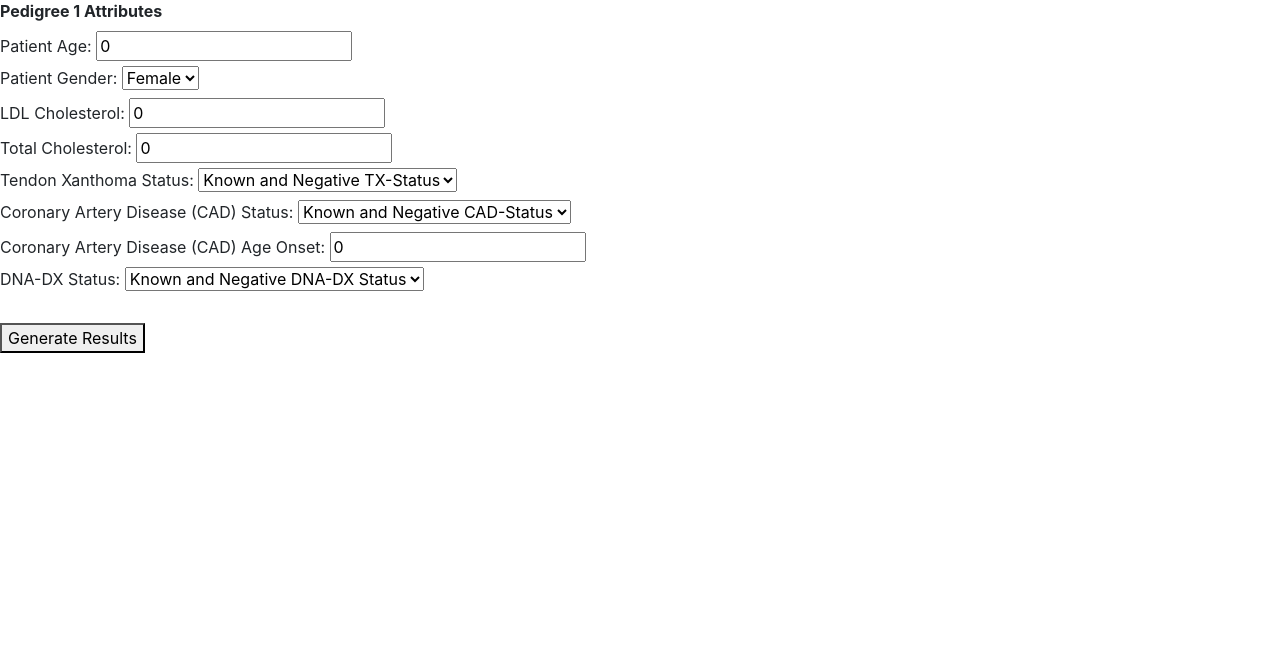
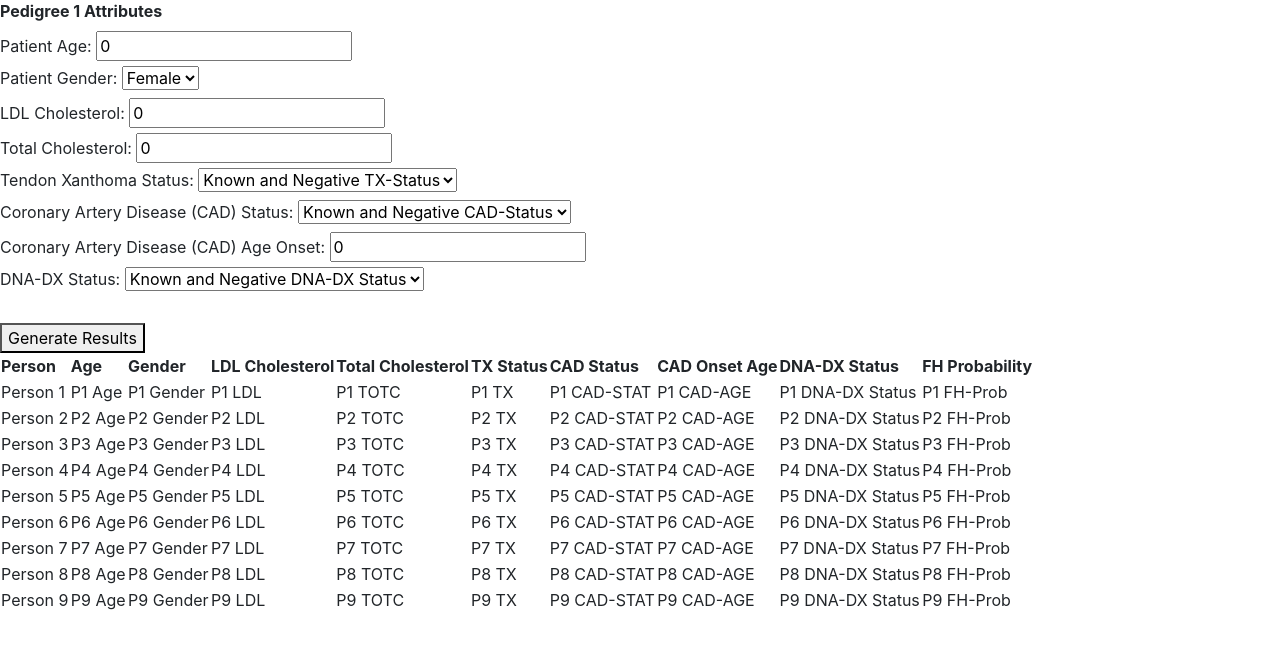
Before and after one commit to u1345653/FamilialHypercholesterolemiaApp, a Flask app: page / in a window 1280 px wide. Shown: the part 137-786 px from the top of the page. Run offline with Flask 2, Linux system fonts and the light colour scheme; parts of the project's set-up code (start-up, migrations or seed data) failed here and were passed over; some libraries are stand-ins or nearby versions.

Commit message:
State: Re-configuration of HTML to include page from beginning rather than waiting for first pedigree selection.

```diff
--- a/flaskr/templates/calc/index.html
+++ b/flaskr/templates/calc/index.html
@@ -36,6 +36,7 @@
 
 		<!-- Each Pedigree Members Respective Section of Form -->
 		<div id = "pedigree-attributes-all">
+			<form action = "{{ url_for('index') }}" method = "POST" id = "pedigree-attribute-form" name = "pedigree-attribute-form">
 
 				<!--Pedigree 1 (Grandmother on Parent 1 Side) Form Input -->
 				<div id = "ped1Attributes" class = "pedigreeAttributes">
@@ -523,6 +524,7 @@
 					<input type = "hidden" id = "ped9FhProb" name = "ped9FhProb" value = "0">
 				</div>
 
+			</form>
 		</div>
 
 		<input type = "hidden" id = "pedFamProb" name = "pedFamProb" value = "0">
@@ -530,32 +532,139 @@
 		<br>
 
 		<button id = "button" value = "Generate Results" onclick = createTable()>Generate Results</button><br>
-		</form>
-
 
 		<table id = "createdTable" class="createdTable">
-		<tr>
-			{% for col in column_names %}
-			<th>{{ col }}</th>
-			{% endfor %}
+			<tr id = "table-header">
+				<th>Person</th>
+				<th>Age</th>
+				<th>Gender</th>
+				<th>LDL Cholesterol</th>
+				<th>Total Cholesterol</th>
+				<th>TX Status</th>
+				<th>CAD Status</th>
+				<th>CAD Onset Age</th>
+				<th>DNA-DX Status</th>
+				<th>FH Probability</th>
+			</tr>
 
+			<tr id = "row-1">
+				<td>Person 1</td>
+				<td>P1 Age</td>
+				<td>P1 Gender</td>
+				<td>P1 LDL</td>
+				<td>P1 TOTC</td>
+				<td>P1 TX</td>
+				<td>P1 CAD-STAT</td>
+				<td>P1 CAD-AGE</td>
+				<td>P1 DNA-DX Status</td>
+				<td>P1 FH-Prob</td>
 			</tr>
-		{% for row in row_data %}
 
-		<tr>
-			{% for col, row_ in zip(column_names, row) %}
+			<tr id = "row-2">
+				<td>Person 2</td>
+				<td>P2 Age</td>
+				<td>P2 Gender</td>
+				<td>P2 LDL</td>
+				<td>P2 TOTC</td>
+				<td>P2 TX</td>
+				<td>P2 CAD-STAT</td>
+				<td>P2 CAD-AGE</td>
+				<td>P2 DNA-DX Status</td>
+				<td>P2 FH-Prob</td>
+			</tr>
 
-			<td>
-				{{ row_ }}
-			</td>
+			<tr id = "row-3">
+				<td>Person 3</td>
+				<td>P3 Age</td>
+				<td>P3 Gender</td>
+				<td>P3 LDL</td>
+				<td>P3 TOTC</td>
+				<td>P3 TX</td>
+				<td>P3 CAD-STAT</td>
+				<td>P3 CAD-AGE</td>
+				<td>P3 DNA-DX Status</td>
+				<td>P3 FH-Prob</td>
+			</tr>
 
-			{% endfor %}
+			<tr id = "row-4">
+				<td>Person 4</td>
+				<td>P4 Age</td>
+				<td>P4 Gender</td>
+				<td>P4 LDL</td>
+				<td>P4 TOTC</td>
+				<td>P4 TX</td>
+				<td>P4 CAD-STAT</td>
+				<td>P4 CAD-AGE</td>
+				<td>P4 DNA-DX Status</td>
+				<td>P4 FH-Prob</td>
+			</tr>
 
+			<tr id = "row-5">
+				<td>Person 5</td>
+				<td>P5 Age</td>
+				<td>P5 Gender</td>
+				<td>P5 LDL</td>
+				<td>P5 TOTC</td>
+				<td>P5 TX</td>
+				<td>P5 CAD-STAT</td>
+				<td>P5 CAD-AGE</td>
+				<td>P5 DNA-DX Status</td>
+				<td>P5 FH-Prob</td>
 			</tr>
-		{% endfor %}
+
+			<tr id = "row-6">
+				<td>Person 6</td>
+				<td>P6 Age</td>
+				<td>P6 Gender</td>
+				<td>P6 LDL</td>
+				<td>P6 TOTC</td>
+				<td>P6 TX</td>
+				<td>P6 CAD-STAT</td>
+				<td>P6 CAD-AGE</td>
+				<td>P6 DNA-DX Status</td>
+				<td>P6 FH-Prob</td>
+			</tr>
+
+			<tr id = "row-7">
+				<td>Person 7</td>
+				<td>P7 Age</td>
+				<td>P7 Gender</td>
+				<td>P7 LDL</td>
+				<td>P7 TOTC</td>
+				<td>P7 TX</td>
+				<td>P7 CAD-STAT</td>
+				<td>P7 CAD-AGE</td>
+				<td>P7 DNA-DX Status</td>
+				<td>P7 FH-Prob</td>
+			</tr>
+
+			<tr id = "row-8">
+				<td>Person 8</td>
+				<td>P8 Age</td>
+				<td>P8 Gender</td>
+				<td>P8 LDL</td>
+				<td>P8 TOTC</td>
+				<td>P8 TX</td>
+				<td>P8 CAD-STAT</td>
+				<td>P8 CAD-AGE</td>
+				<td>P8 DNA-DX Status</td>
+				<td>P8 FH-Prob</td>
+			</tr>
+
+			<tr id = "row-9">
+				<td>Person 9</td>
+				<td>P9 Age</td>
+				<td>P9 Gender</td>
+				<td>P9 LDL</td>
+				<td>P9 TOTC</td>
+				<td>P9 TX</td>
+				<td>P9 CAD-STAT</td>
+				<td>P9 CAD-AGE</td>
+				<td>P9 DNA-DX Status</td>
+				<td>P9 FH-Prob</td>
+			</tr>
 
 		</table>
-
 
 		<script src="https://code.jquery.com/jquery-3.2.1.slim.min.js"
 				integrity="sha384-KJ3o2DKtIkvYIK3UENzmM7KCkRr/rE9/Qpg6aAZGJwFDMVNA/GpGFF93hXpG5KkN"
```
Lines whose indentation alone changed are shown as unchanged.
